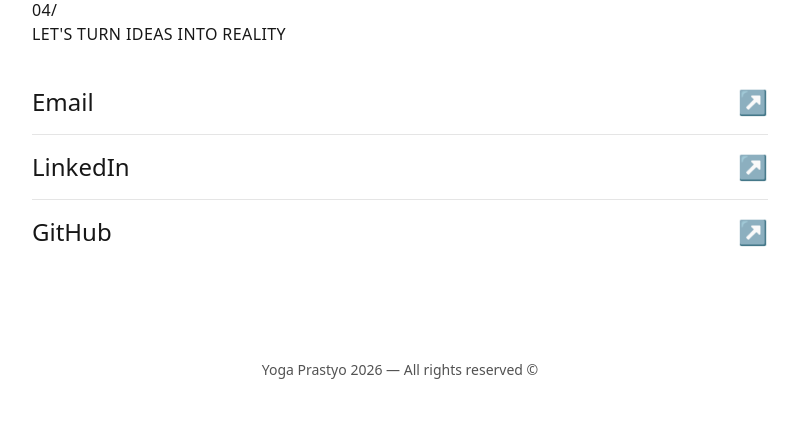
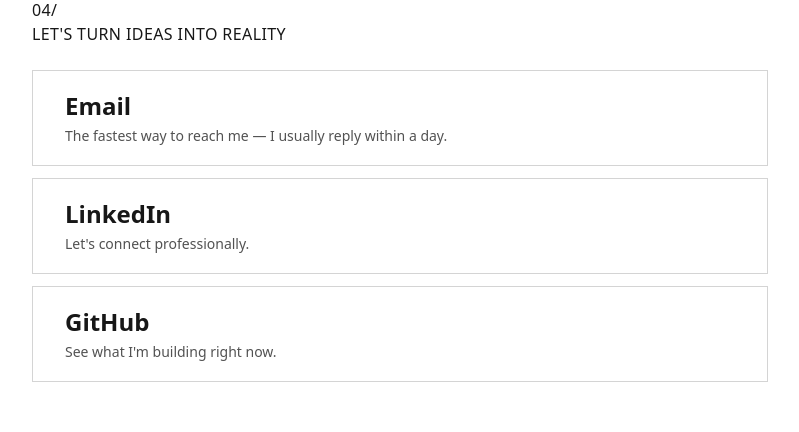
Before and after one commit to yogaprastyoo/portfolio, a Next.js app: page / in a window 1280 px wide. Shown: the part 1260-1692 px from the top of the page, without its empty margins (240-1039 px from the left). Built offline with nearby package versions, Linux system fonts and the light colour scheme; no server answers; the database is empty.

Commit message:
feat(home): redesign contact section as hover-expanding contact list (#2)

```diff
--- a/app/page.tsx
+++ b/app/page.tsx
@@ -2,6 +2,7 @@
 import { Container } from "@/components/ui/Container";
 import { SectionHeading } from "@/components/ui/SectionHeading";
 import { SkillGroup } from "@/components/content/SkillGroup";
+import { ContactList } from "@/components/content/ContactList";
 import { ProjectCard } from "@/components/content/ProjectCard";
 import { getFeaturedProjects, getSkills } from "@/lib/queries";
 import { SITE } from "@/lib/seo";
@@ -74,27 +75,25 @@
 
         <section id="contact" className="scroll-mt-8 border-t border-dashed border-neutral-300 py-16 dark:border-neutral-700">
           <SectionHeading number="04" title="Let's turn ideas into reality" />
-          <ul className="mt-6 divide-y divide-neutral-200 dark:divide-neutral-800">
-            {[
-              { label: "Email", href: `mailto:${SITE.email}` },
-              { label: "LinkedIn", href: SITE.linkedin },
-              { label: "GitHub", href: SITE.github },
-            ].map((c) => {
-              const isExternal = c.href.startsWith("http");
-              return (
-                <li key={c.label}>
-                  <a
-                    href={c.href}
-                    target={isExternal ? "_blank" : undefined}
-                    rel={isExternal ? "noopener noreferrer" : undefined}
-                    className="flex items-center justify-between py-4 text-2xl hover:text-accent"
-                  >
-                    {c.label} <span aria-hidden>↗</span>
-                  </a>
-                </li>
-              );
-            })}
-          </ul>
+          <ContactList
+            items={[
+              {
+                label: "Email",
+                description: "The fastest way to reach me — I usually reply within a day.",
+                href: `mailto:${SITE.email}`,
+              },
+              {
+                label: "LinkedIn",
+                description: "Let's connect professionally.",
+                href: SITE.linkedin,
+              },
+              {
+                label: "GitHub",
+                description: "See what I'm building right now.",
+                href: SITE.github,
+              },
+            ]}
+          />
         </section>
       </Container>
     </main>
--- /dev/null
+++ b/components/content/ContactList.tsx
@@ -0,0 +1,54 @@
+type ContactItem = {
+  label: string;
+  description: string;
+  href: string;
+};
+
+export function ContactList({ items }: { items: ContactItem[] }) {
+  return (
+    <ul className="mt-6 space-y-3">
+      {items.map((item) => {
+        const isExternal = item.href.startsWith("http");
+        return (
+          <li key={item.label}>
+            <a
+              href={item.href}
+              target={isExternal ? "_blank" : undefined}
+              rel={isExternal ? "noopener noreferrer" : undefined}
+              className="group relative flex min-h-24 items-center justify-between gap-4 border border-neutral-300 px-6 py-4 outline-none hover:border-accent focus-visible:border-accent motion-safe:transition-colors motion-safe:duration-200 md:px-8 dark:border-neutral-700"
+            >
+              <span
+                aria-hidden
+                className="pointer-events-none absolute top-2 left-2 h-4 w-4 border-t-2 border-l-2 border-accent opacity-0 group-hover:opacity-100 group-focus-visible:opacity-100 motion-safe:transition-opacity motion-safe:duration-200"
+              />
+              <span
+                aria-hidden
+                className="pointer-events-none absolute right-2 bottom-2 h-4 w-4 border-r-2 border-b-2 border-accent opacity-0 group-hover:opacity-100 group-focus-visible:opacity-100 motion-safe:transition-opacity motion-safe:duration-200"
+              />
+              <span>
+                <span className="block text-xl font-semibold group-hover:text-accent group-focus-visible:text-accent motion-safe:transition-colors md:text-2xl">
+                  {item.label}
+                </span>
+                <span className="mt-1 block text-sm text-neutral-600 dark:text-neutral-400">
+                  {item.description}
+                </span>
+              </span>
+              <svg
+                aria-hidden
+                viewBox="0 0 24 24"
+                fill="none"
+                stroke="currentColor"
+                strokeWidth="2"
+                strokeLinecap="round"
+                strokeLinejoin="round"
+                className="size-6 shrink-0 -translate-x-2 text-accent opacity-0 group-hover:translate-x-0 group-hover:opacity-100 group-focus-visible:translate-x-0 group-focus-visible:opacity-100 motion-safe:transition-all motion-safe:duration-200"
+              >
+                <path d="M7 17L17 7M7 7h10v10" />
+              </svg>
+            </a>
+          </li>
+        );
+      })}
+    </ul>
+  );
+}
```
